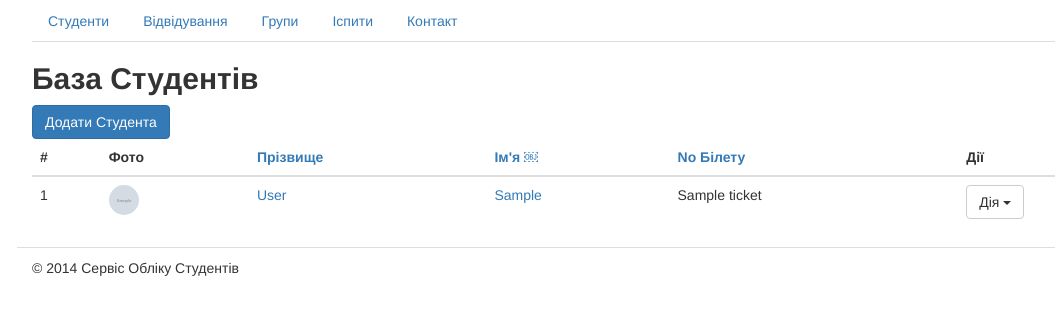
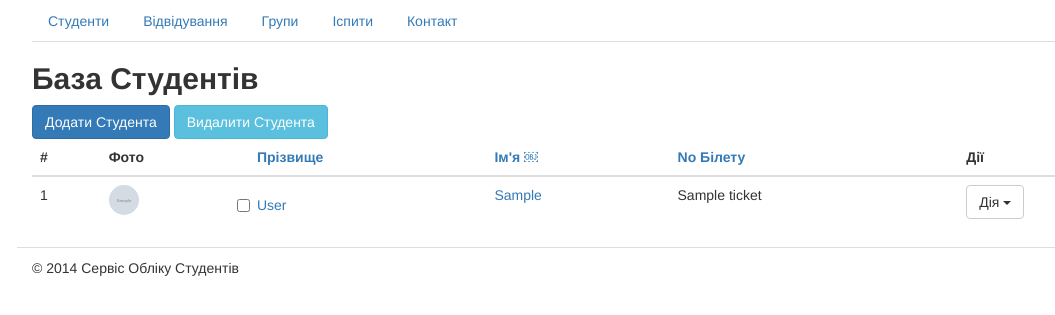
Before and after one commit to avkpol/studentsdb, a Django app: template students/templates/students/students_list.html in a window 1280 px wide. Shown: the part 70-385 px from the top of the page, without its empty margins (38-1093 px from the left). Run offline with Django 3.2, Linux system fonts and the light colour scheme; the template is opened without the code that fills it: most values are stand-ins (such as "Sample title", 1, 10 or a date in 2020); grey boxes marked "Sample" are stand-in pictures; parts of the project's set-up code (start-up, migrations or seed data) failed here and were passed over; some libraries are stand-ins or nearby versions.

Commit message:
students multy-delete(with checkboxes)p366

```diff
--- a/students/templates/students/students_list.html
+++ b/students/templates/students/students_list.html
@@ -8,7 +8,7 @@
 
 {% block content %}
 <a href="{% url "students_add" %}" class="btn btn-primary">Додати Студента</a>
-
+<a href="{% url "students_add"  %}" class="btn btn-info">Видалити Студента</a>
 <!-- Start Students Listing -->
 <table class="table">
 	{% with order_by=request.GET.order_by reverse=request.GET.reverse %}
@@ -16,6 +16,9 @@
 		<tr>
 			<th>#</th>
 			<th>Фото</th> <th>
+
+
+
 			<a href="{% url "home" %}?order_by=last_name{% if order_by == 'last_name' and reverse != '1' %}&amp;reverse=1{% endif %}">
 			Прізвище
 			{% if order_by == 'last_name' and reverse != '1' %}&uarr;
@@ -43,6 +46,7 @@
   <tbody>
     {% for student in students %}
     <tr>
+
       <td>{{ forloop.counter }}</td>
       <td>	{% if student.photo %}
       		<img class="img-circle" src="{{ student.photo.url }}" height="30" width="30" />
@@ -50,7 +54,12 @@
       		<img class ="img.circle" src = "{% static "img/default_user.png" %}" height="30" width="30" />
       		{% endif %}
       		</td>
-      <td><a href="{% url "students_edit" student.id %}">{{ student.last_name }}</td>
+
+        <td><a href="{% url "students_edit" student.id %}">
+			<label class="checkbox inline">
+			<input type="checkbox" id="inlineCheckbox1" value="option2">
+			</label>{{ student.last_name }}
+		</td>
       <td><a href="{% url "students_edit" student.id %}">{{ student.first_name }}</td>
       <td>{{ student.ticket }}</td>
       <td>
--- a/students/views/groups.py
+++ b/students/views/groups.py
@@ -1,3 +1,5 @@
+# -*- coding: utf-8 -*-
+
 # -*- coding: utf-8 -*-
 
 from django.shortcuts import render
--- a/studentsdb/urls.py
+++ b/studentsdb/urls.py
@@ -28,7 +28,7 @@ urlpatterns = patterns('',
     url(r'^groups/(?P<gid>\d+)/edit/$', 'students.views.groups.groups_edit',
          name='groups_edit'),
     url(r'^groups/(?P<pk>\d+)/delete/$',GroupDeleteView.as_view(),
-         name='group_delete'),
+        name='group_delete'),
 
 
     #Journal urls
```
Also changed, not shown: students/views/students.py (+6 -6 lines), 1 other file.
